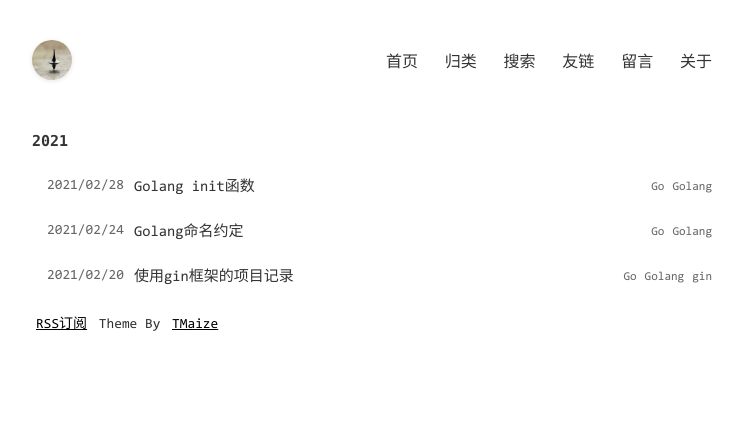
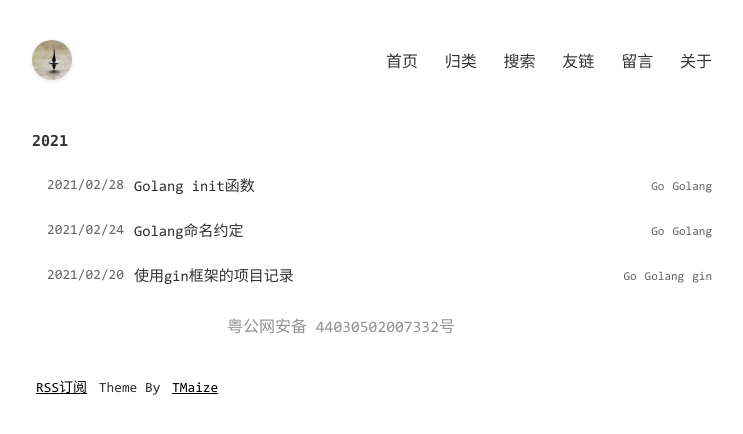
Before and after one commit to master-starcloud/master-starcloud.github.io, a Jekyll site: the page built from index.html, in a window 1280 px wide. Shown: the top 434 px of the page, without its empty margins (268-1011 px from the left). Built offline with Jekyll 4.4.1, drawn with Linux system fonts in a browser that asks for light colours; comment, search, counter and statistics services are not loaded.

Commit message:
备案号

```diff
--- a/index.html
+++ b/index.html
@@ -29,3 +29,7 @@ title: 首页
     {%- endif %}
   {%- endfor %}
 </div>
+
+<div style="width:300px;margin:0 auto; padding:20px 0;">
+  <a target="_blank" href="http://www.beian.gov.cn/portal/registerSystemInfo?recordcode=44030502007332" style="display:inline-block;text-decoration:none;height:20px;line-height:20px;"><img src="" style="float:left;"/><p style="float:left;height:20px;line-height:20px;margin: 0px 0px 0px 5px; color:#939393;">粤公网安备 44030502007332号</p></a>
+</div>
```
